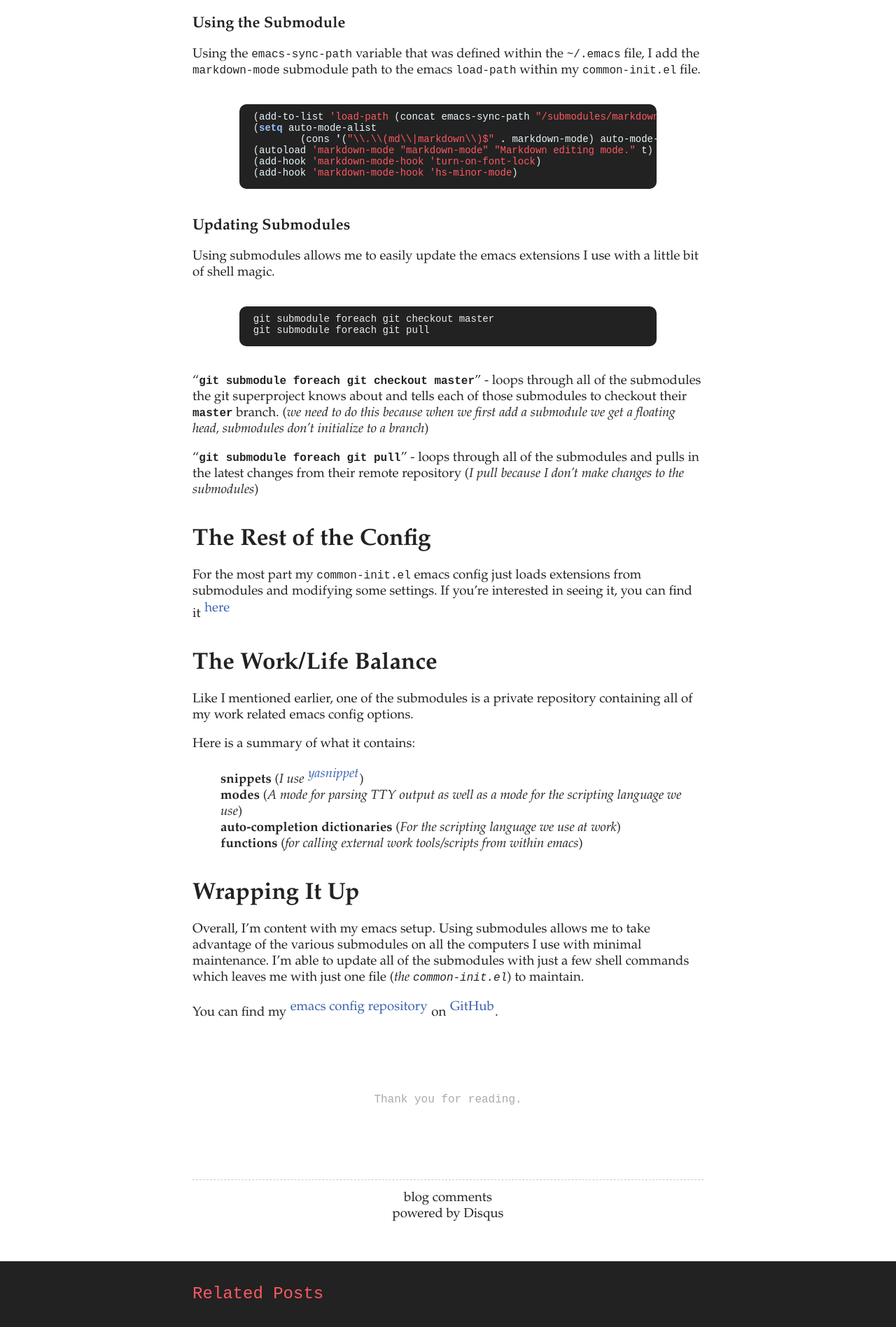
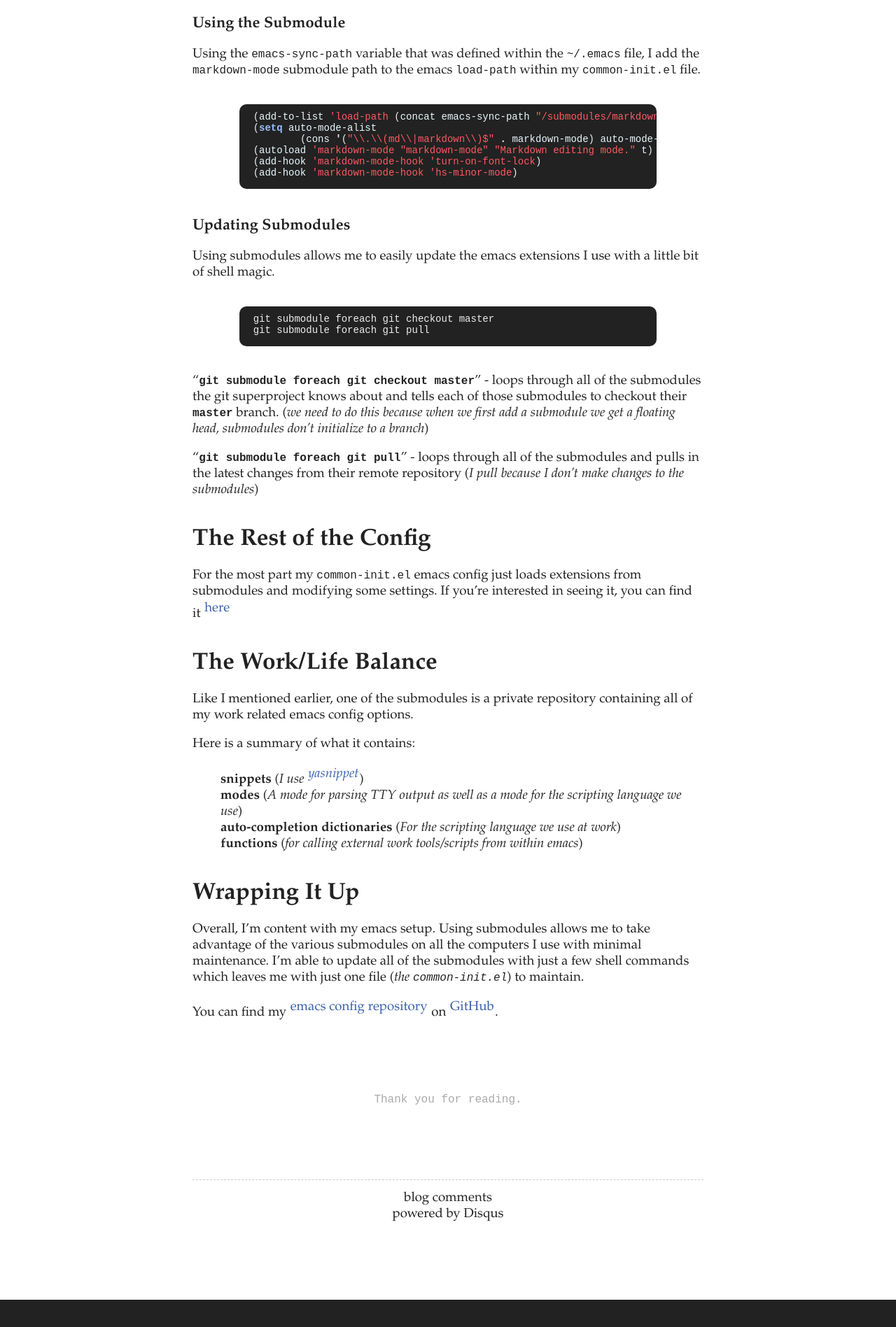
Before and after one commit to filsinger/filsinger.github.com, a Jekyll site: the page built from _posts/2011-12-29-emacs-git-business-and-pleasure.md, in a window 1280 px wide. Shown: the part 2360-4257 px from the top of the page at 70% size. Built offline with Jekyll 4.4.1, drawn with Linux system fonts in a browser that asks for light colours; Markdown is read by kramdown in place of the engine named in the settings; comment, search, counter and statistics services are not loaded.

Commit message:
'Related Posts' footer only shows when there are related posts

```diff
--- a/_layouts/post.html
+++ b/_layouts/post.html
@@ -63,6 +63,7 @@
 
     <footer id="pagefooter">
       <div class="stuffing">
+	{% if site.related_posts != empty %}
 	<div class="column left">
 	  <h1>Related Posts</h1>
 	  <ul class="posts">
@@ -70,8 +71,8 @@
 	    <li>&raquo;<a href="{{ post.url }}">{{ post.title }}</a></li>
 	    {% endfor %}
 	  </ul>
-
 	</div>
+	{% endif %}
       </div>
     </footer>
   </body>
```
